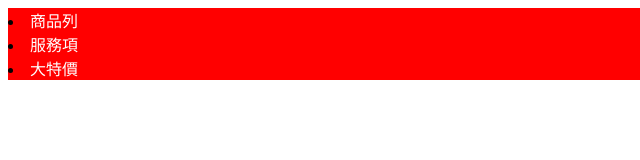
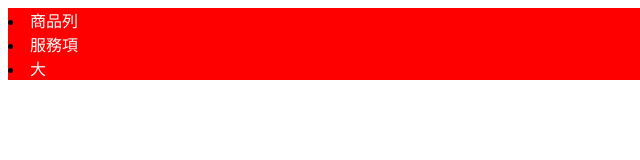
Before and after one commit to chuhua1997/cid101, a plain HTML site: page index.html in a window 1280 px wide. Shown: the full height of the page, 0-640 px from the left. Drawn offline with Linux system fonts and the light colour scheme.

Commit message:
修改了

```diff
--- a/index.html
+++ b/index.html
@@ -12,7 +12,7 @@
     <nav>
         <li><a href="">商品列</a></li>
         <li><a href="">服務項</a></li>
-        <li><a href="">大特價</a></li>
+        <li><a href="">大</a></li>
     </nav>
 </body>
 
```
